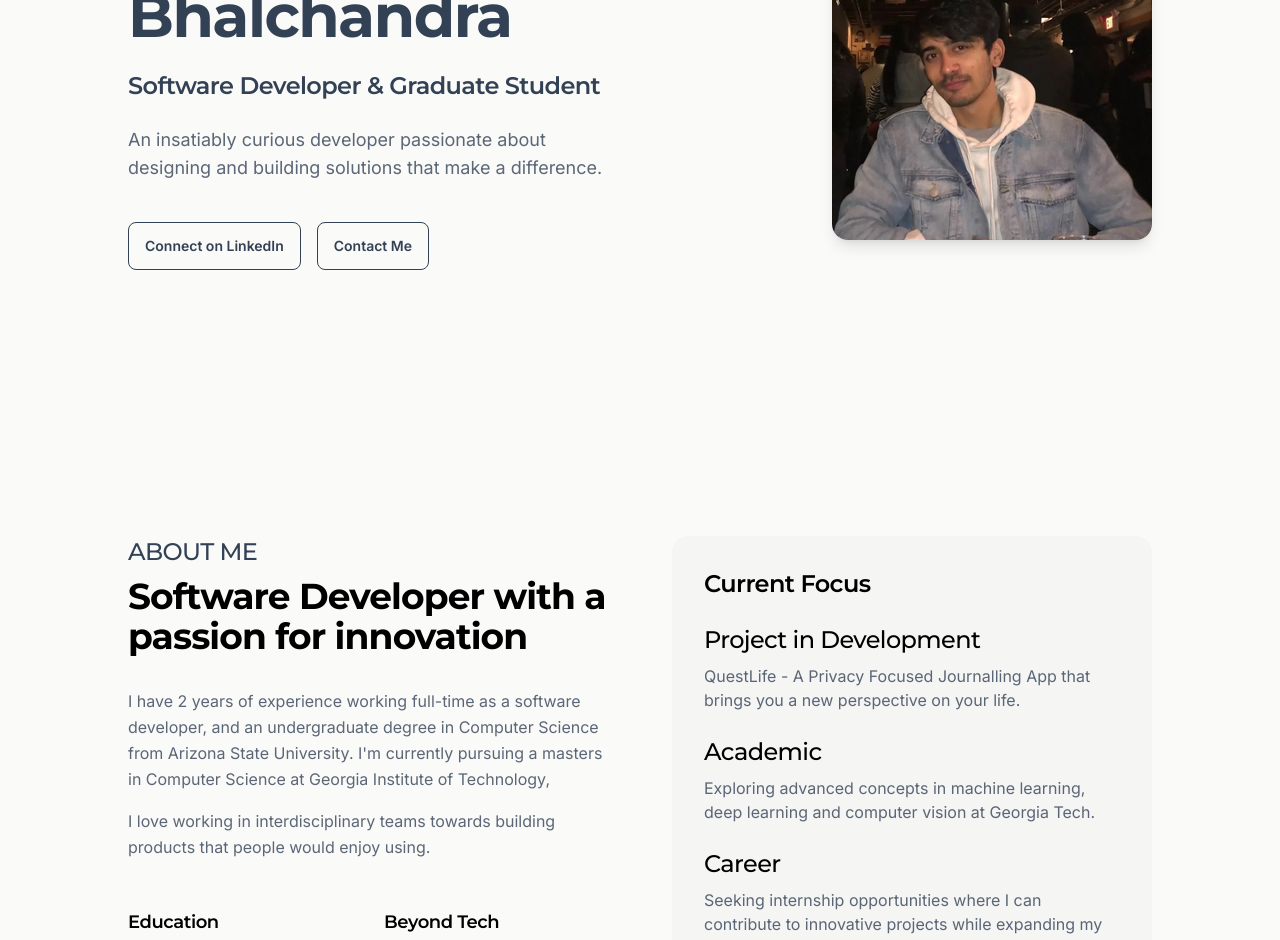
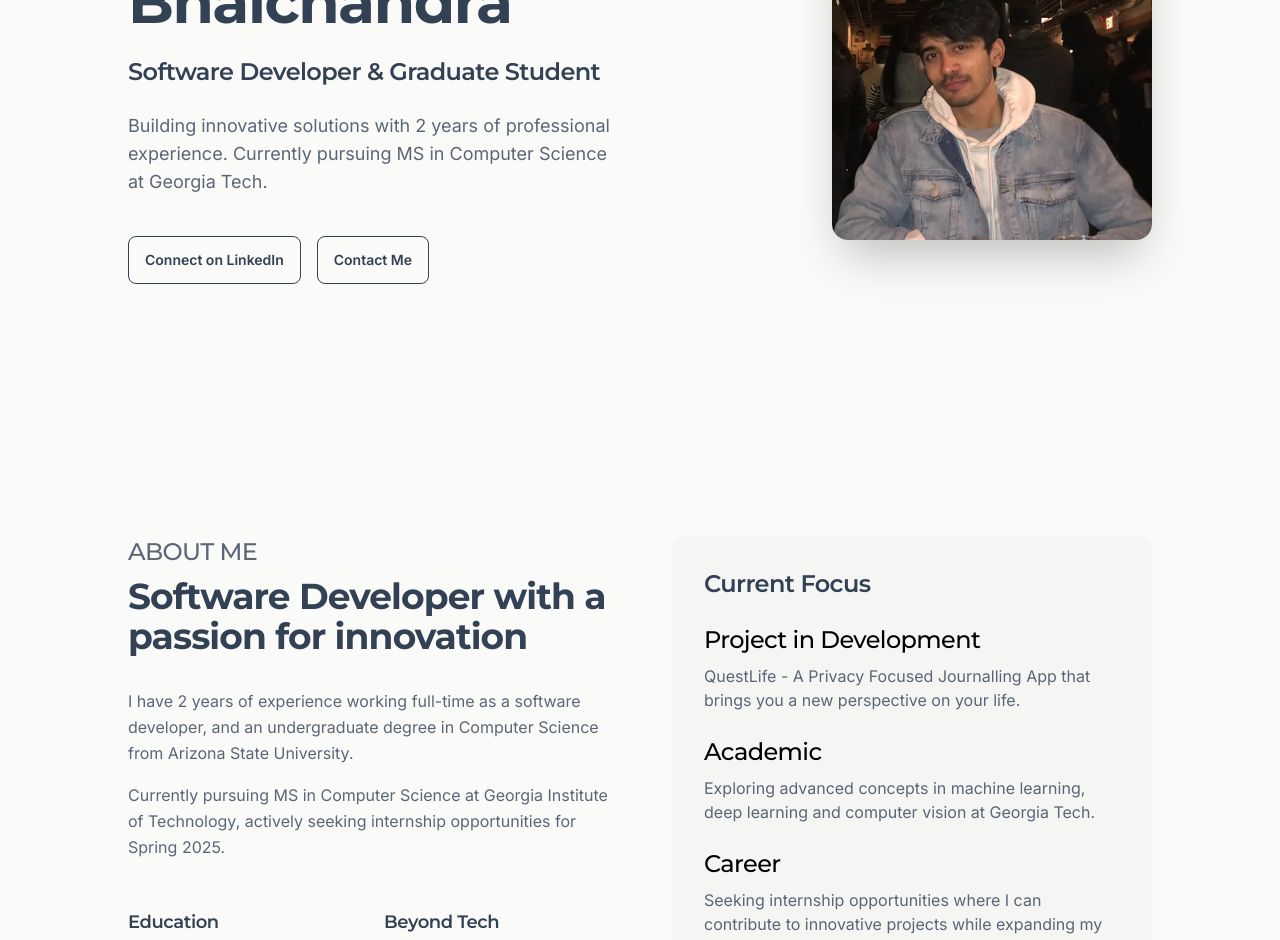
Before and after one commit to yashbhal/portfolio-web, a Next.js app: page / in a window 1280 px wide. Shown: the part 360-1300 px from the top of the page. Built offline with nearby package versions, Linux system fonts and the light colour scheme.

Commit message:
fixed react no escaped entities error

```diff
--- a/app/components/AboutSection.tsx
+++ b/app/components/AboutSection.tsx
@@ -9,8 +9,8 @@ export const AboutSection = () => {
             {/* Left Column - Main Text */}
             <div className="space-y-8">
               <div className="space-y-2">
-                <h4 className="text-primary font-medium">ABOUT ME</h4>
-                <h2 className="text-3xl md:text-4xl font-heading font-bold">
+                <h4 className="text-base-content/80 font-medium">ABOUT ME</h4>
+                <h2 className="text-3xl md:text-4xl font-heading font-bold text-base-content">
                   Software Developer with a passion for innovation
                 </h2>
               </div>
@@ -19,27 +19,30 @@ export const AboutSection = () => {
                 <p className="leading-relaxed">
                   I have 2 years of experience working full-time as a software
                   developer, and an undergraduate degree in Computer Science
-                  from Arizona State University. I'm currently pursuing a
-                  masters in Computer Science at Georgia Institute of
-                  Technology,
+                  from Arizona State University.
                 </p>
                 <p className="leading-relaxed">
-                  I love working in interdisciplinary teams towards building
-                  products that people would enjoy using.
+                  Currently pursuing MS in Computer Science at Georgia Institute
+                  of Technology, actively seeking internship opportunities for
+                  Spring 2025.
                 </p>
               </div>
 
               {/* Quick Facts */}
               <div className="pt-4 grid grid-cols-2 gap-8">
                 <div>
-                  <h3 className="text-lg font-semibold mb-2">Education</h3>
+                  <h3 className="text-lg font-semibold mb-2 text-base-content">
+                    Education
+                  </h3>
                   <ul className="space-y-2 text-base-content/80">
                     <li>MS Computer Science @ Georgia Tech</li>
                     <li>BS Computer Science @ ASU</li>
                   </ul>
                 </div>
                 <div>
-                  <h3 className="text-lg font-semibold mb-2">Beyond Tech</h3>
+                  <h3 className="text-lg font-semibold mb-2 text-base-content">
+                    Beyond Tech
+                  </h3>
                   <ul className="space-y-2 text-base-content/80">
                     <li>Soccer</li>
                     <li>Digital Art</li>
@@ -52,7 +55,7 @@ export const AboutSection = () => {
             {/* Right Column - Current Focus */}
             <div className="bg-base-200 rounded-2xl p-8">
               <div className="space-y-6">
-                <h3 className="text-2xl font-heading font-semibold">
+                <h3 className="text-2xl font-heading font-semibold text-base-content">
                   Current Focus
                 </h3>
 
@@ -75,7 +78,7 @@ export const AboutSection = () => {
                   </div>
 
                   <div className="space-y-2">
-                    <h4 className="font-medium">Career </h4>
+                    <h4 className="font-medium">Career</h4>
                     <p className="text-base-content/80">
                       Seeking internship opportunities where I can contribute to
                       innovative projects while expanding my technical
--- a/app/components/ContactSection.tsx
+++ b/app/components/ContactSection.tsx
@@ -5,7 +5,7 @@ export const ContactSection = () => {
       <div className="container mx-auto px-4">
         <div className="max-w-2xl mx-auto text-center">
           <h2 className="font-heading text-3xl md:text-4xl font-bold mb-6">
-            Let's Connect
+            {`Let's Connect`}
           </h2>
           <p className="text-lg text-base-content/80 mb-8">
             Feel free to reach out to me on LinkedIn or at{" "}
@@ -23,11 +23,14 @@ export const ContactSection = () => {
               href="https://linkedin.com/in/yashbhal"
               target="_blank"
               rel="noopener noreferrer"
-              className="btn btn-primary"
+              className="btn btn-outline text-base-content hover:bg-base-content hover:text-base-100"
             >
               LinkedIn
             </a>
-            <a href="mailto:yashbhal@gatech.edu" className="btn btn-outline">
+            <a
+              href="mailto:yashbhal@gatech.edu"
+              className="btn btn-outline text-base-content hover:bg-base-content hover:text-base-100"
+            >
               Email Me
             </a>
           </div>
--- a/app/components/HeroSection.tsx
+++ b/app/components/HeroSection.tsx
@@ -10,7 +10,7 @@ export const HeroSection = () => {
           <div className="space-y-6">
             <div className="space-y-2">
               <h2 className="text-lg md:text-xl font-medium text-base-content/80">
-                Hello, I'm
+                Hello, {`I'm`}
               </h2>
               <h1 className="text-4xl md:text-5xl lg:text-6xl font-heading font-bold text-base-content">
                 Yash Bhalchandra
@@ -22,8 +22,9 @@ export const HeroSection = () => {
             </h2>
 
             <p className="text-lg text-base-content/80 max-w-xl">
-              An insatiably curious developer passionate about designing and
-              building solutions that make a difference.
+              Building innovative solutions with 2 years of professional
+              experience. Currently pursuing MS in Computer Science at Georgia
+              Tech.
             </p>
 
             <div className="flex gap-4 pt-4">
@@ -52,7 +53,7 @@ export const HeroSection = () => {
                 alt="Yash Bhalchandra"
                 width={320}
                 height={320}
-                className="rounded-2xl object-cover shadow-lg"
+                className="rounded-2xl object-cover shadow-2xl"
                 priority
               />
             </div>
```
Also changed, not shown: 1 other file (tests, documents, lock files or other folders).
